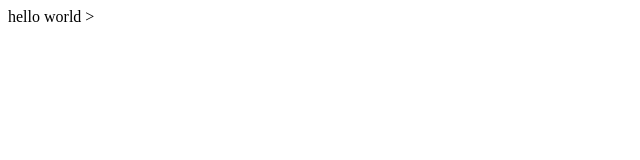
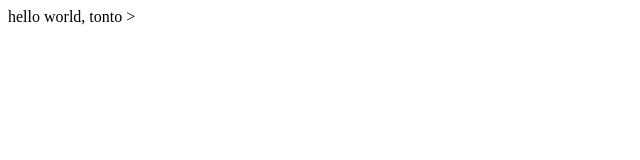
Before and after one commit to beardedfox/lecture0, a plain HTML site: page index.html in a window 1280 px wide. Shown: the full height of the page, 0-640 px from the left. Drawn offline with Linux system fonts and the light colour scheme.

Commit message:
Update index.html

```diff
--- a/index.html
+++ b/index.html
@@ -5,6 +5,6 @@
         <title> Mi página</title>
     </head>
     <body>
-        hello world
+        hello world, tonto
     </body>>
 </html>
```
